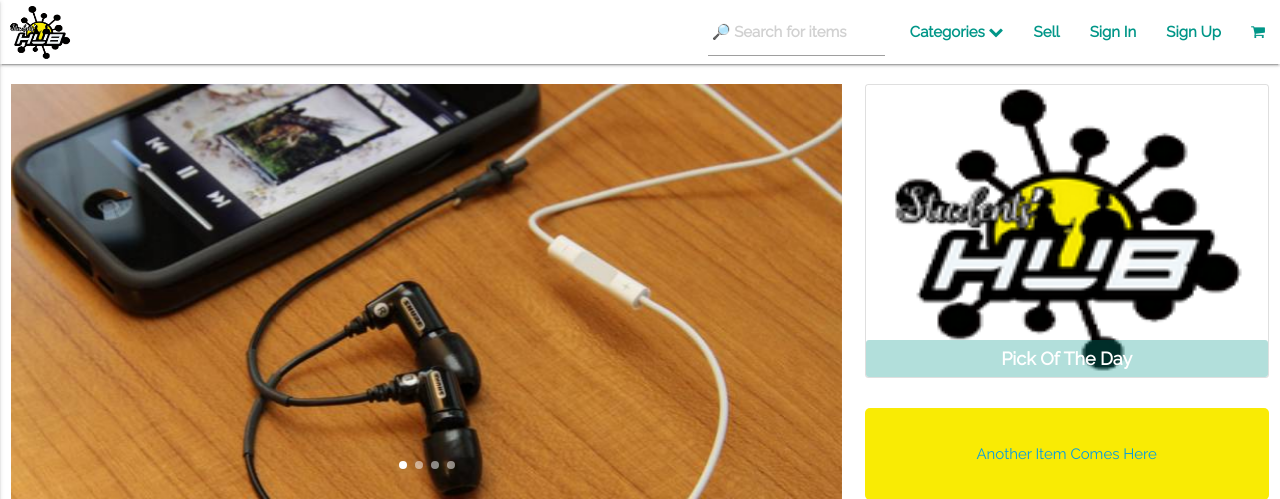
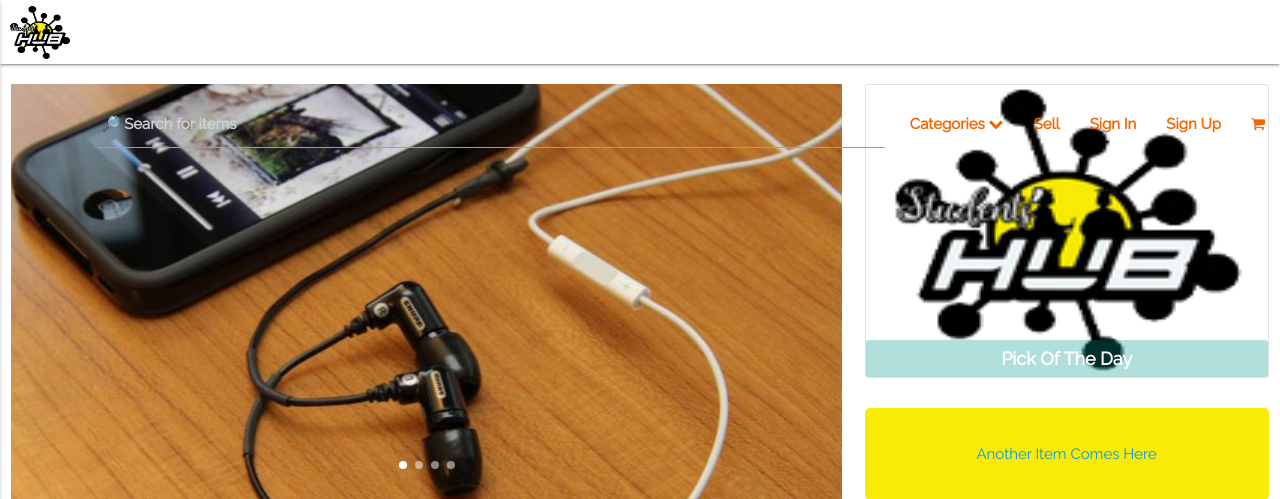
Before and after one commit to shstudentshub/studentshub, a PHP site: page / in a window 1280 px wide. Shown: the top 499 px of the page. Run offline with PHP 8.4, Linux system fonts and the light colour scheme.

Commit message:
Search Bar Extend

```diff
--- a/StudentHub/assets/css/style.css
+++ b/StudentHub/assets/css/style.css
@@ -8,12 +8,15 @@
 }
 
 .custom-navbar ul a{
-    color: #009688;
+    /*color: #009688; */
+    color: #F56400;
     font-weight: bold;
 }
 
+
 .custom-navbar a{
-    color: #009688;
+  /*  color: #009688;  */
+  color: #F56400;
 }
 /* Index Page CSS*/
 .navbar-logo{
@@ -121,6 +124,46 @@
     height: 180px;
 }
 
+/* Search initializing */
+#search{
+  margin-right: 610px;
+}
+
+input-placeholder { /* WebKit browsers */
+    color:    red;
+     opacity: 1 !important;
+}
+
+:-webkit-input-placeholder {
+  color: #746B65;;
+
+}
+
+::-moz-placeholder {
+  color: #746B65;
+  opacity:
+
+ }
+
+:-ms-input-placeholder {
+   color: #746B65;
+
+ }
+
+/*
+#search:focus{
+  border-bottom: 2px solid red !important;
+}
+
+/* Overiding Code for underline color in Materialize input */
+
+input[type=search]:focus {
+  border-bottom: 1px solid #F56400 !important;
+  box-shadow: 0 1px 0 0 #F56400 !important
+  }
+
+
+
 
 @media screen and (max-width: 993px) {
     .pick-of-the-day-div {
--- a/StudentHub/assets/js/init.js
+++ b/StudentHub/assets/js/init.js
@@ -16,6 +16,6 @@ $(function(){
 
     setInterval(function() {
     	$('.intro-carousel').carousel('next');
-    },3000);
+    },5000);
 
 });
```
Also changed, not shown: StudentHub/includes/header.inc.php (line endings or trailing spaces), StudentHub/index.php (line endings or trailing spaces).
